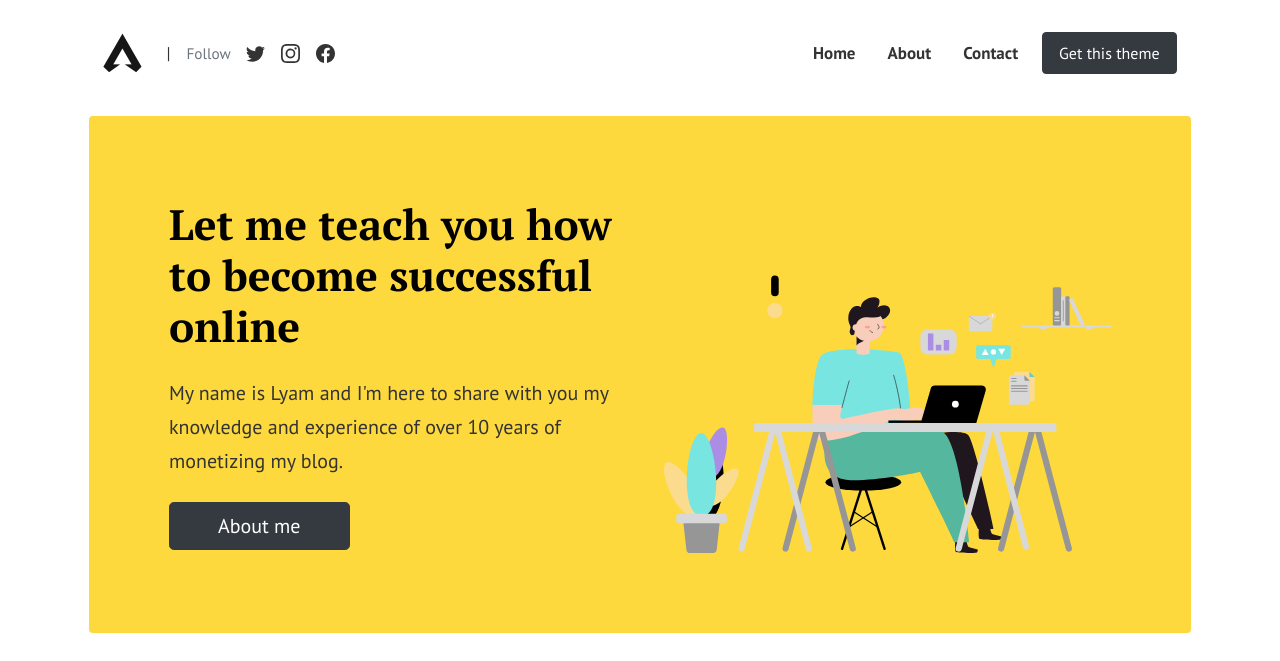
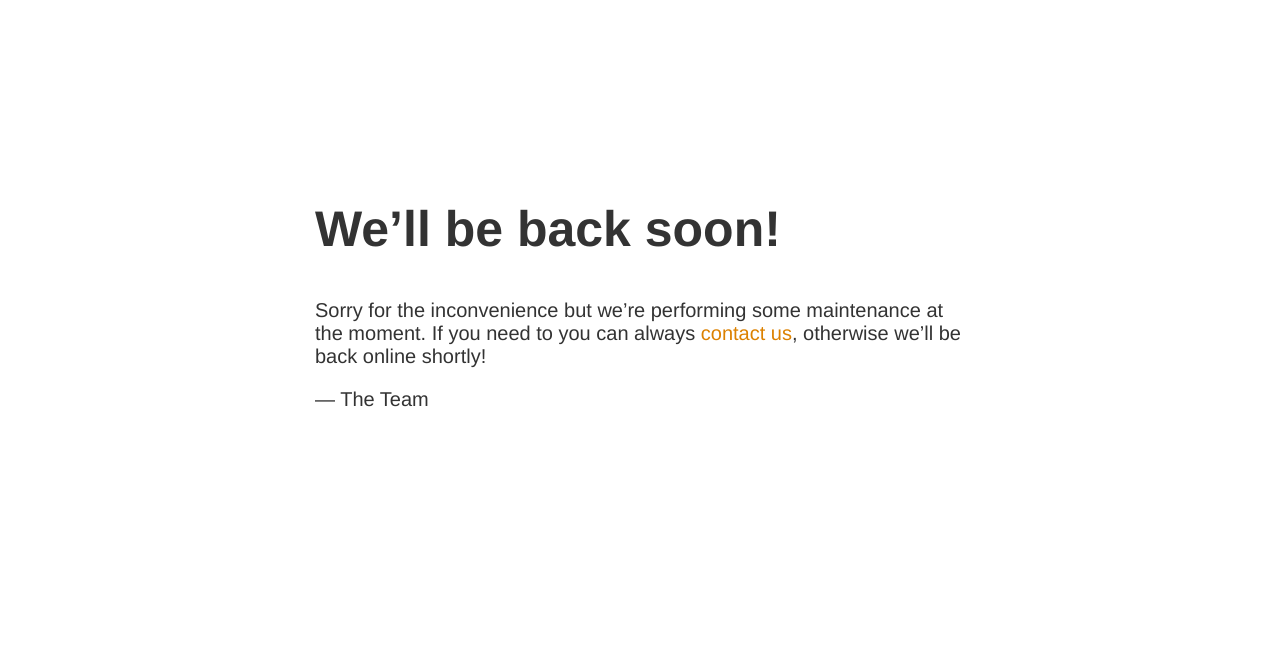
Before and after one commit to LuniLuniLuniLuni/ldm, a Jekyll site: the page index.html, which Jekyll copies as it is, in a window 1280 px wide and 1400 px high. Shown: the top 661 px of the window. Built offline with Jekyll 4.4.1, drawn with Linux system fonts in a browser that asks for light colours; the list of posts is cut into pages by our own code; comment, search, counter and statistics services are not loaded; some of the changed text lies outside the part shown; grey boxes are pictures that could not be loaded.

Commit message:
Add files via upload

```diff
--- a/index.html
+++ b/index.html
@@ -1,60 +1,18 @@
----
-title: Home
-layout: default
-background: '/img/bg-index.jpg'
----
+<!doctype html>
+<title>Site Maintenance</title>
+<style>
+  body { text-align: center; padding: 150px; }
+  h1 { font-size: 50px; }
+  body { font: 20px Helvetica, sans-serif; color: #333; }
+  article { display: block; text-align: left; width: 650px; margin: 0 auto; }
+  a { color: #dc8100; text-decoration: none; }
+  a:hover { color: #333; text-decoration: none; }
+</style>
 
-<!-- Home Intro
-================================================== -->
-{% if page.url == "/" %}
-<div class="rounded mb-5 hero">
-  <div class="row align-items-center justify-content-between">
-    <div class="col-md-6">
-      <h1 class="font-weight-bold mb-4 serif-font">Let me  teach you how to become successful online</h1>
-      <p class="lead mb-4">My name is Lyam and I'm here to share with you my knowledge and experience of over 10 years of monetizing my blog.</p>
-      <a href="{{site.baseurl}}/about" class="btn btn-dark text-white px-5 btn-lg">About me</a>
+<article>
+    <h1>We&rsquo;ll be back soon!</h1>
+    <div>
+        <p>Sorry for the inconvenience but we&rsquo;re performing some maintenance at the moment. If you need to you can always <a href="mailto:#">contact us</a>, otherwise we&rsquo;ll be back online shortly!</p>
+        <p>&mdash; The Team</p>
     </div>
-    <div class="col-md-6 text-right pl-0 pl-lg-4">
-      <img class="intro" height="500" src="{{site.baseurl}}/assets/images/intro.svg">
-    </div>
-  </div>
-</div>
-{% endif %}
-
-<!-- Featured
-================================================== -->
-<section class="row">
-  {% for post in site.posts %}
-      {% if post.featured == true %}
-          <div class="col-md-4 mb-5">
-          {% include postbox.html %}
-          </div>
-      {% endif %}
-  {% endfor %}
-  </div>
-</section>
-
-<!-- Posts List with Sidebar (except featured)
-================================================== -->
-<section class="row">
-  <div class="col-sm-8">
-    <div class="row">
-      {% for post in paginator.posts %}
-      {% unless post.featured == true %}
-      <div class="col-md-6 mb-5">
-        {% include postbox.html %}
-      </div>
-      {% endunless %}
-      {% endfor %}
-    </div>
-    <!-- Pagination -->
-    <div class="bottompagination">
-      <span class="navigation" role="navigation">
-          {% include pagination.html %}
-      </span>
-    </div>
-  </div>
-  <div class="col-sm-4">
-    {% include sidebar.html %}
-  </div>
-</section>
+</article>
```
